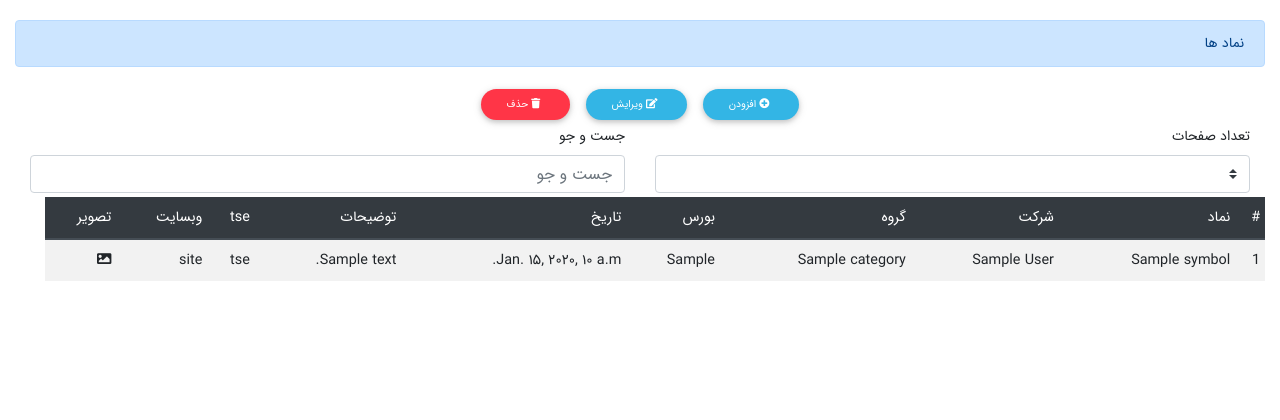
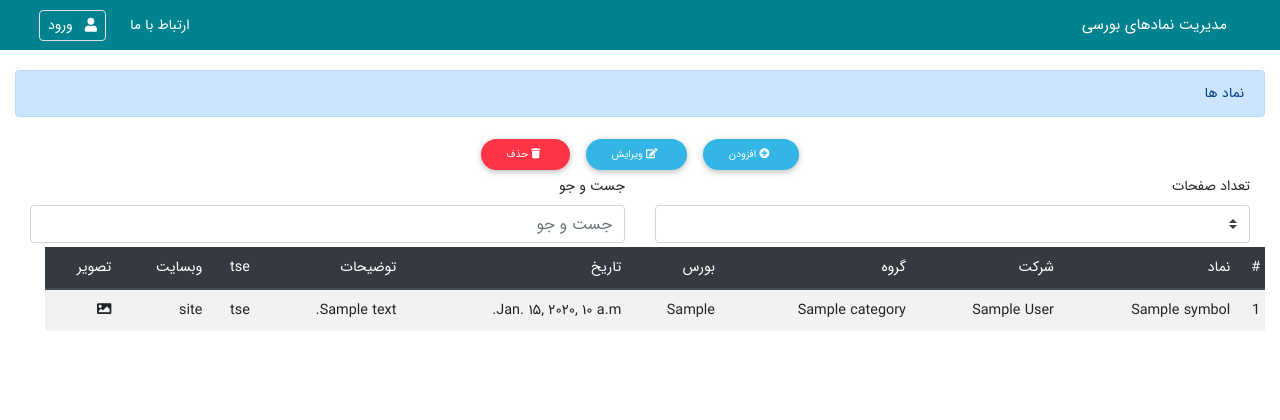
Before and after one commit to dariush68/BourseManager, a Django app: template bourseapp/templates/bourseapp/company_list.html in a window 1280 px wide. Shown: the top 420 px of the page. Run offline with Django 3.2, Linux system fonts and the light colour scheme; the template is opened without the code that fills it: most values are stand-ins (such as "Sample title", 1, 10 or a date in 2020); some libraries are stand-ins or nearby versions.

Commit message:
show first page to all.

```diff
--- a/bourseapp/templates/bourseapp/base.html
+++ b/bourseapp/templates/bourseapp/base.html
@@ -228,6 +228,57 @@
                 </ul>
             </div>
         </header>
+
+    {% else %}
+        <!-- nav bar -->
+        <header class="cyan darken-3">
+            <div class="container-fluid d-flex align-items-center d-none" style="height: 50px;">
+                <a href="{% url 'bourseapp:index' %}" class="mr-4">
+                    <img class="imageSize img-responsive" src="#" style="padding-left: 10px; width: 110px" alt="">
+                    <span class="civilprime py-1 align-middle" style="font-size: 15px; color: white">مدیریت نمادهای بورسی</span>
+                </a>
+
+
+                <a href="#" class="mr-auto d-none d-md-block" style="color: white; cursor: pointer">
+                    ارتباط با ما
+                </a>
+                <!-- auth component -->
+                {% if user.is_authenticated%}
+                    <div class="dropdown d-md-block">
+                        <button class="btn btn-sm btn-outline-light px-3" id="user-account-info"
+                                data-toggle="dropdown" aria-haspopup="true" aria-expanded="false">
+                            <i class="fa fa-user align-middle ml-1"></i>
+                            <i class="fa fa-chevron-down align-middle"></i>
+                        </button>
+                        <div class="dropdown-menu" aria-labelledby="user-account-info">
+                            <a href="#" class="dropdown-item d-md-block text-right  pr-3" style="color: black; cursor: pointer; font-size: 14px">
+                                <i class="fa fa-user align-middle ml-2" style="width: 18px;"></i>
+                                کاربر: {{ user.get_username }}
+                            </a>
+                            <hr style="margin: 5px 0">
+                            {% if user.is_superuser %}
+                                <a href="#" class="dropdown-item d-md-block text-right  pr-3" style="color: black; cursor: pointer; font-size: 14px">
+                                    <i class="fa fa-lock-open align-middle ml-2" style="width: 18px;"></i>
+                                    (دسترسی مدیریت)
+                                </a>
+                            {% else %}
+                                <a href="#" class="dropdown-item d-md-block text-right  pr-3" style="color: black; cursor: pointer; font-size: 14px">(دسترسی کاربر)</a>
+                            {% endif %}
+                            <hr style="margin: 5px 0">
+                            <a href="{% url 'logout'%}?next={{request.path}}" class=" d-md-block text-right pr-3" style="color: black; cursor: pointer; font-size: 14px">
+                                <i class="fa fa-sign-out-alt align-middle ml-2" style="width: 18px;"></i>
+                                خروج
+                            </a>
+                        </div>
+                    </div>
+                {% else %}
+                    <a href="{% url 'login'%}?next={{request.path}}" class="mx-4 d-md-block border rounded py-1 px-2 align-middle" style="color: white; cursor: pointer">
+                        <i class="fa fa-user align-middle ml-2"></i>
+                        ورود</a>
+                {% endif %}
+
+            </div>
+        </header>
     {% endif %}
 
     <main class="container-fluid" style="max-width: calc(1800px + 2%); margin-top: 20px">
--- a/bourseapp/views.py
+++ b/bourseapp/views.py
@@ -237,7 +237,7 @@ def company_detail(request, company_id):
 
 
 # @user_passes_test(lambda u: u.is_superuser)
-@login_required
+# @login_required
 def news_detail(request, news_id):
     news = get_object_or_404(models.News, pk=news_id)
     return render(request, 'bourseapp/news_detail.html', {
--- a/templates/registration/login.html
+++ b/templates/registration/login.html
@@ -33,6 +33,11 @@
                     ورود
                 </button>
             </div>
+            <div class="d-flex justify-content-center mt-0">
+                <a href="{% url 'signup' %}" value="login" style="width: 75%" class="btn btn-info">
+                    ثبت نام
+                </a>
+            </div>
         </div>
     </form>
 
```
Also changed, not shown: bourseapp/templates/bourseapp/index.html (+8 -7 lines), bourseapp/templates/bourseapp/news_detail.html (+8 -2 lines).
